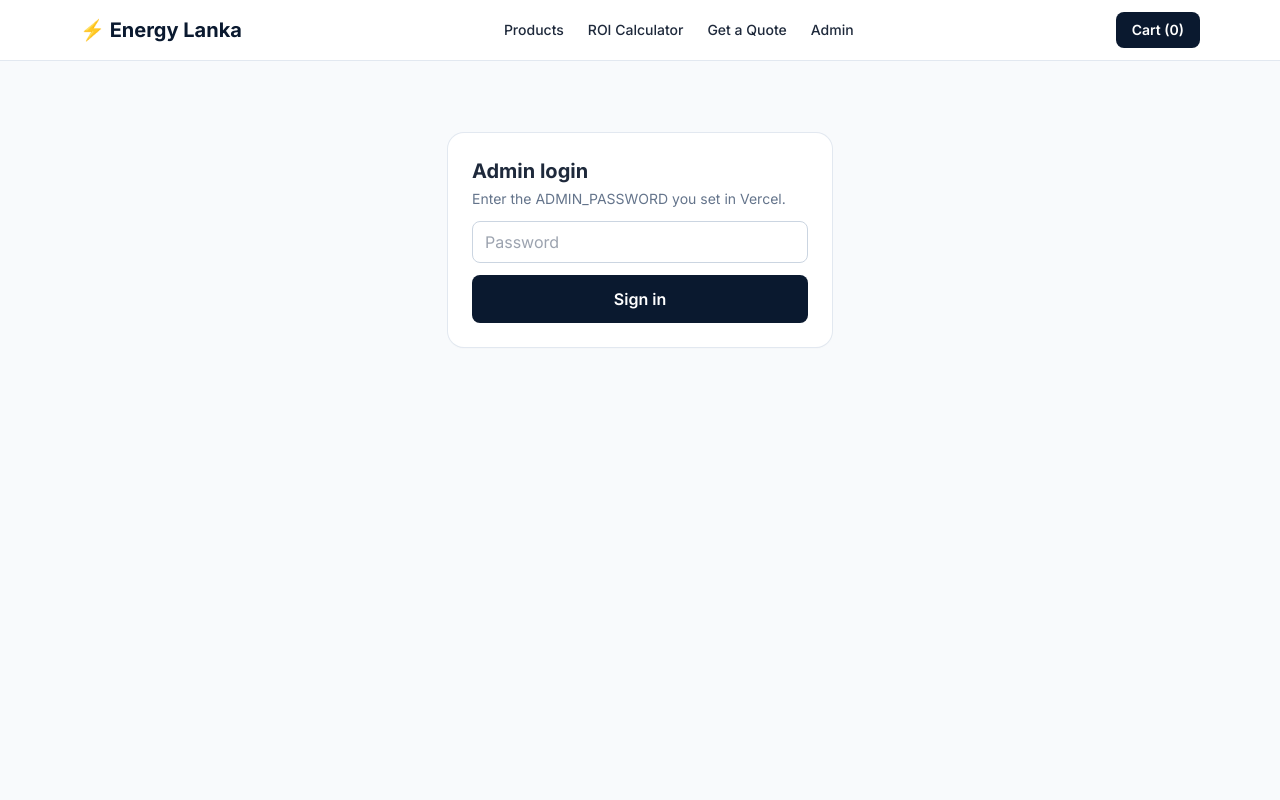
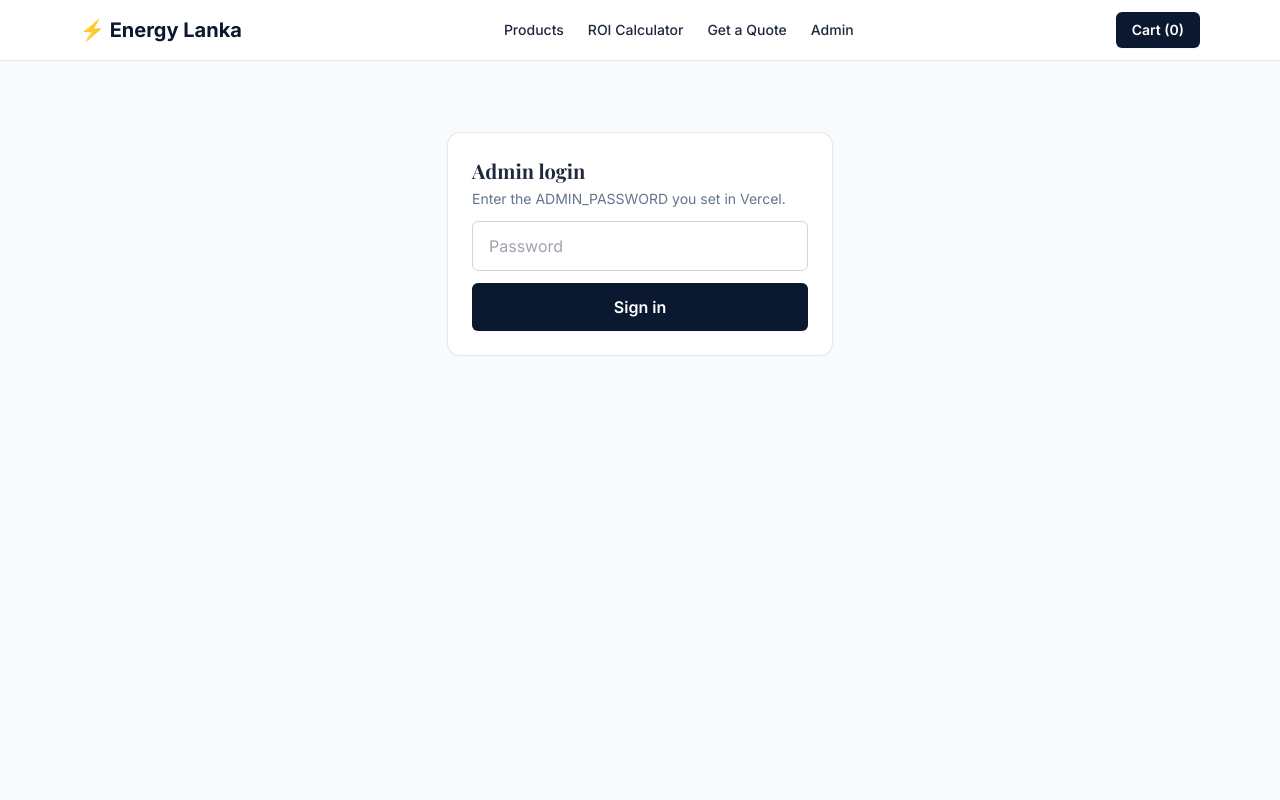
Before and after one commit to EnergyLanka/energy-lanka, a Next.js app: page /admin in a window 1280 px wide. Shown: the top 800 px of the page. Built offline with nearby package versions, Linux system fonts and the light colour scheme; a web font is replaced by a local one.

Commit message:
Update globals.css

```diff
--- a/src/app/globals.css
+++ b/src/app/globals.css
@@ -5,8 +5,11 @@
 :root { color-scheme: light; }
 body { @apply bg-slate-50 text-slate-800 antialiased; }
 
-.btn { @apply inline-flex items-center justify-center rounded-lg px-5 py-3 font-semibold transition; }
-.btn-primary { @apply btn bg-brand text-white hover:bg-brand-dark; }
-.btn-outline { @apply btn border border-brand text-brand hover:bg-brand-light; }
-.card { @apply rounded-2xl bg-white shadow-sm ring-1 ring-slate-200; }
-.input { @apply w-full rounded-lg border border-slate-300 px-3 py-2 focus:border-brand focus:outline-none focus:ring-2 focus:ring-brand/20; }
+h1, h2, h3, h4 { @apply font-serif; }
+
+.btn { @apply inline-flex items-center justify-center rounded-md px-6 py-3 font-semibold transition-all duration-300 shadow-sm; }
+.btn-primary { @apply btn bg-brand text-white hover:bg-brand-light hover:shadow-md; }
+.btn-gold { @apply btn bg-gold text-brand-dark hover:bg-gold-light hover:shadow-md; }
+.btn-outline { @apply btn border-2 border-brand text-brand hover:bg-brand hover:text-white; }
+.card { @apply rounded-xl bg-white shadow-sm ring-1 ring-slate-200 overflow-hidden transition-all duration-300 hover:shadow-lg; }
+.input { @apply w-full rounded-md border border-slate-300 px-4 py-3 focus:border-gold focus:outline-none focus:ring-1 focus:ring-gold; }
```
